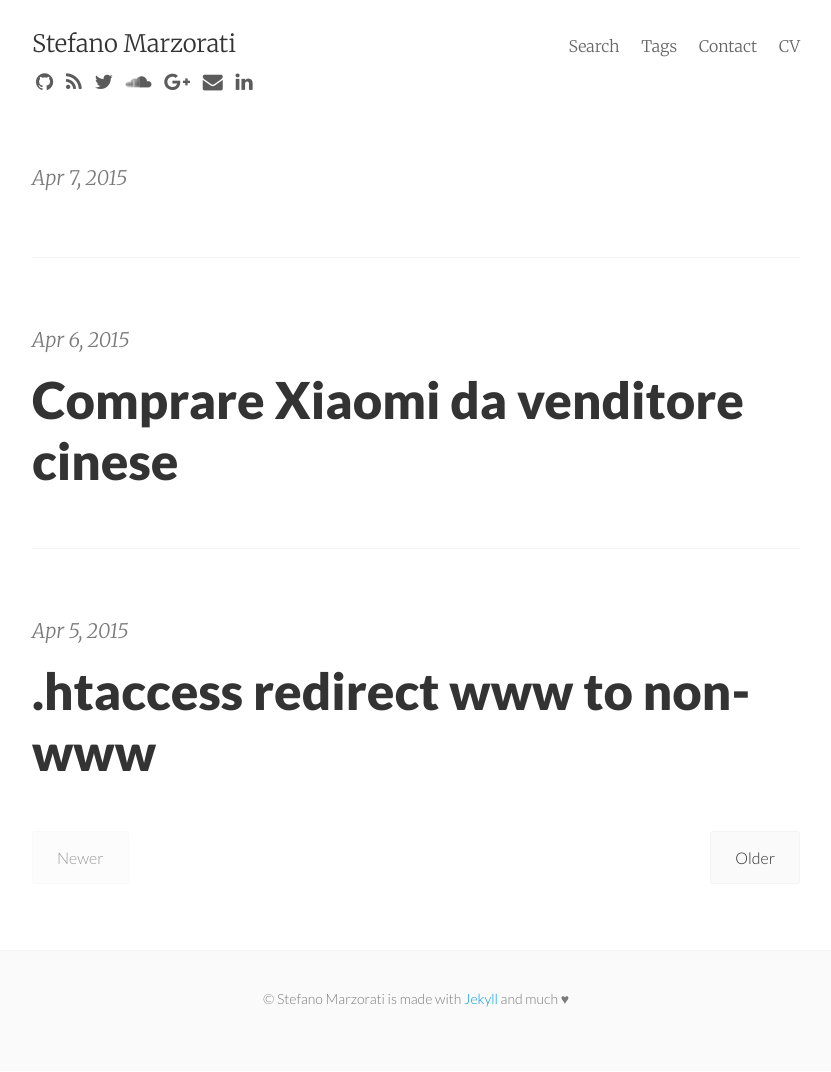
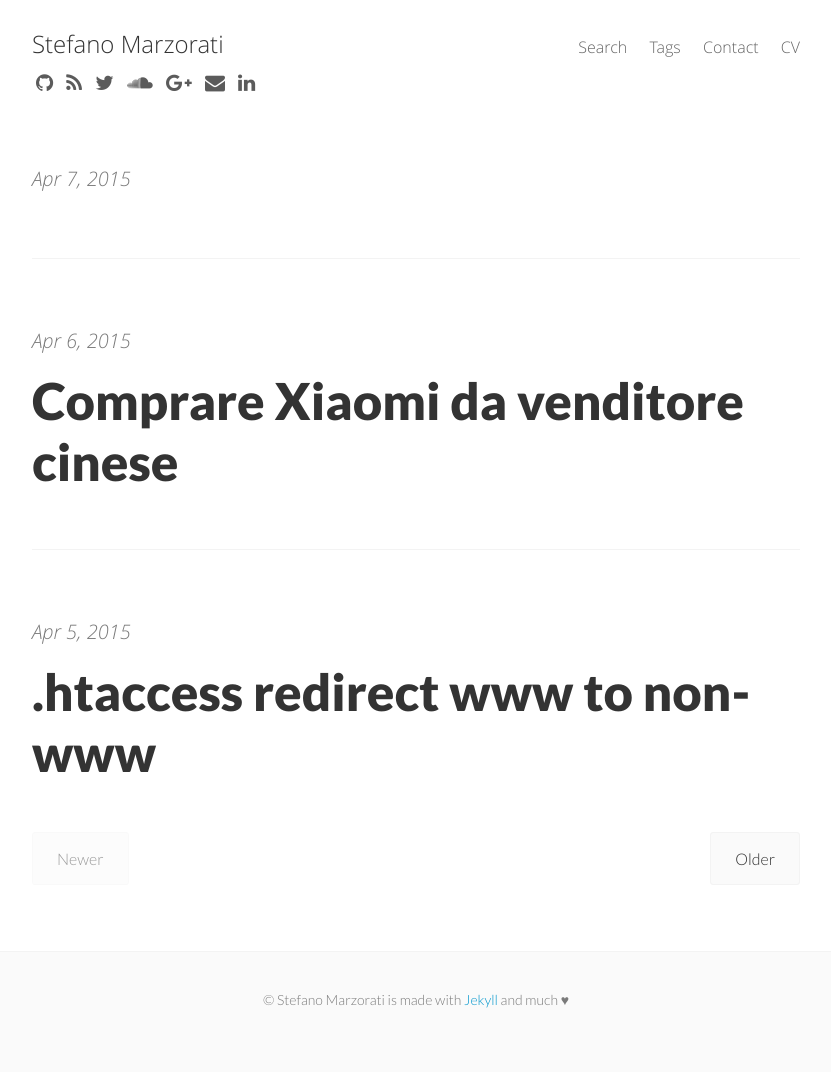
Before and after one commit to marste/Blog, a Jekyll site: the page built from index.html, in a window 1280 px wide. Shown: the whole page, without its empty margins (224-1055 px from the left). Built offline with Jekyll 4.4.1, drawn with Linux system fonts in a browser that asks for light colours; nearby versions of some CDN libraries; Markdown is read by kramdown in place of the engine named in the settings; the list of posts is cut into pages by our own code.

Commit message:
Update _main.scss

```diff
--- a/_sass/_main.scss
+++ b/_sass/_main.scss
@@ -14,7 +14,7 @@
 */
 
 body {
-  font-family: "Merriweather", "PT Serif", Georgia, "Times New Roman", serif;
+  font-family: "Open Sans";
 }
 
 html, body {
```
